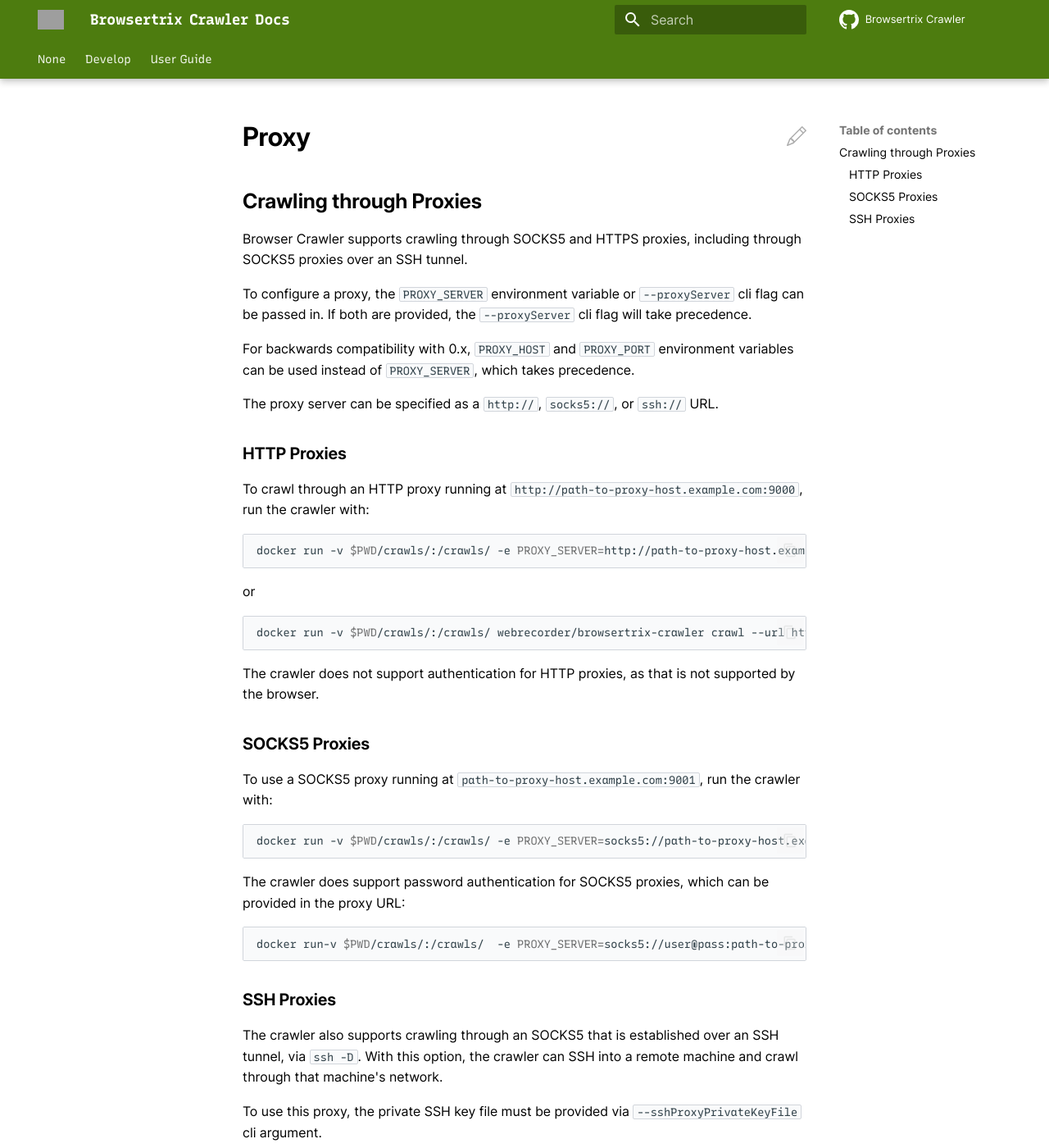
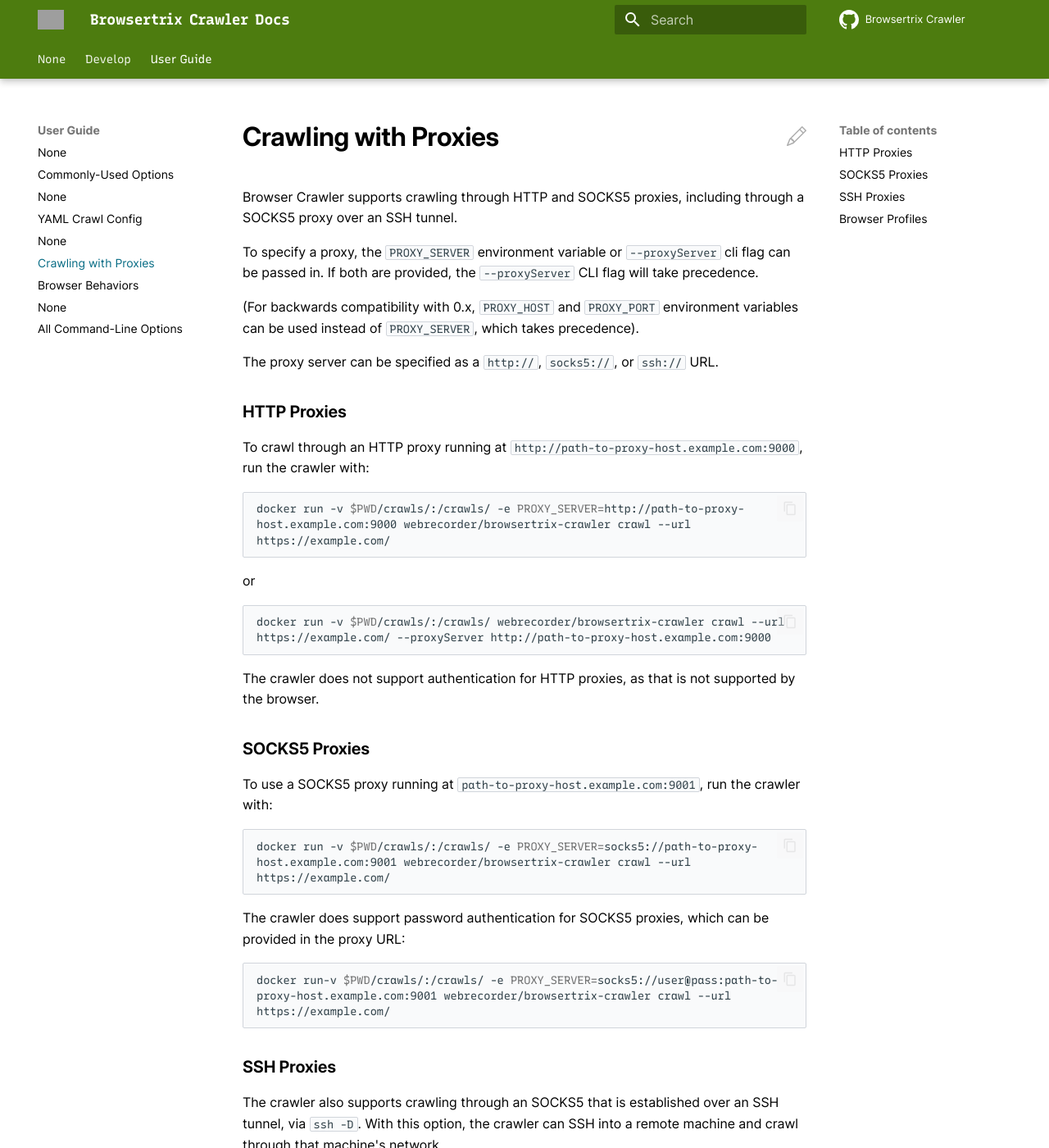
Before and after one commit to webrecorder/browsertrix-crawler, an MkDocs documentation site: the page built from docs/docs/user-guide/proxies.md, in a window 1280 px wide and 1400 px high. Shown: the whole window at 82% size. Built offline with MkDocs 1.6.1 and Material for MkDocs 9.7.7, drawn with Linux system fonts in a browser that asks for light colours; comment, search, counter and statistics services are not loaded; some of the changed text lies outside the part shown; grey boxes are pictures that could not be loaded.

Commit message:
docs: add proxies.md, add to user-guide in mkdocs, enable word-wrap for code blocks

````diff
--- a/docs/docs/stylesheets/extra.css
+++ b/docs/docs/stylesheets/extra.css
@@ -91,6 +91,8 @@
   border-width: 1px;
   border-color: #d1d5db;
   border-style: solid;
+
+  white-space : pre-wrap !important;
 }
 
 .md-typeset h1,
--- a/docs/docs/user-guide/proxy.md
+++ b/docs/docs/user-guide/proxies.md
@@ -1,12 +1,11 @@
-## Crawling through Proxies
+# Crawling with Proxies
+Browser Crawler supports crawling through HTTP and SOCKS5 proxies, including through a SOCKS5 proxy over an SSH tunnel.
 
-Browser Crawler supports crawling through SOCKS5 and HTTPS proxies, including through SOCKS5 proxies over an SSH tunnel.
+To specify a proxy, the `PROXY_SERVER` environment variable or `--proxyServer` cli flag can be passed in.
+If both are provided, the `--proxyServer` CLI flag will take precedence.
 
-To configure a proxy, the `PROXY_SERVER` environment variable or `--proxyServer` cli flag can be passed in.
-If both are provided, the `--proxyServer` cli flag will take precedence.
-
-For backwards compatibility with 0.x, `PROXY_HOST` and `PROXY_PORT` environment variables can be used instead of `PROXY_SERVER`,
-which takes precedence.
+(For backwards compatibility with 0.x, `PROXY_HOST` and `PROXY_PORT` environment variables can be used instead of `PROXY_SERVER`,
+which takes precedence).
 
 The proxy server can be specified as a `http://`, `socks5://`, or `ssh://` URL.
 
@@ -37,7 +36,7 @@
 The crawler does support password authentication for SOCKS5 proxies, which can be provided in the proxy URL:
 
 ```sh
-docker run-v $PWD/crawls/:/crawls/  -e PROXY_SERVER=socks5://user@pass:path-to-proxy-host.example.com:9001 webrecorder/browsertrix-crawler crawl --url https://example.com/
+docker run-v $PWD/crawls/:/crawls/ -e PROXY_SERVER=socks5://user@pass:path-to-proxy-host.example.com:9001 webrecorder/browsertrix-crawler crawl --url https://example.com/
 ```
 
 ### SSH Proxies
@@ -49,16 +48,16 @@
 
 The private key and public host key should be mounted as volumes into some path in the container.
 
-For example, to connect via SSH to host `path-to-ssh-host.example.com` as user `user`, run:
+For example, to connect via SSH to host `path-to-ssh-host.example.com` as user `user` with private key stored in `./my-proxy-private-key`, run:
 
 ```sh
 docker run -v $PWD/crawls/:/crawls/ -v $PWD/my-proxy-private-key:/tmp/private-key webrecorder/browsertrix-crawler crawl --url https://httpbin.org/ip --proxyServer ssh://user@path-to-ssh-host.example.com --sshProxyPrivateKeyFile /tmp/private-key
 ```
 
-To also provide the host public key (eg. `/known_hosts` file) for additional verification, run:
+To also provide the host public key (eg. `./known_hosts` file) for additional verification, run:
 
 ```sh
-docker run -v $PWD/crawls/:/crawls/ -v $PWD/my-proxy-private-key:/tmp/private-key -v $PWD/known_hosts:/tmp/public-host-key webrecorder/browsertrix-crawler crawl --url https://httpbin.org/ip --proxyServer ssh://user@path-to-ssh-host.example.com --sshProxyPrivateKeyFile /tmp/private-key --sshProxyKnownHostsFile /tmp/public-host-key
+docker run -v $PWD/crawls/:/crawls/ -v $PWD/my-proxy-private-key:/tmp/private-key -v $PWD/known_hosts:/tmp/known_hosts webrecorder/browsertrix-crawler crawl --url https://httpbin.org/ip --proxyServer ssh://user@path-to-ssh-host.example.com --sshProxyPrivateKeyFile /tmp/private-key --sshProxyKnownHostsFile /tmp/known_hosts
 ```
 
 The host key will only be checked if provided in a file via: `--sshProxyKnownHostsFile`.
@@ -69,4 +68,12 @@
 The SSH connection establishes a local port (9722 by default) which will forward inbound/outbound traffic through the remote proxy.
 The `autossh` utility is used to guard for ssh issues.
 
-SSH proxies support key-based authentication only, due to browser limitations.
+For SSH proxies, only key-based authentication is supposed.
+
+## Browser Profiles
+
+The above proxy settings also apply to [Browser Profile Creation](./browser-profiles), and browser profiles can also be created using proxies, eg:
+
+```sh
+docker run -p 6080:6080 -p 9223:9223 -v $PWD/crawls/profiles:/crawls/profiles -v $PWD/my-proxy-private-key:/tmp/private-key -v $PWD/known_hosts:/tmp/known_hosts webrecorder/browsertrix-crawler create-login-profile --url https://example.com/ --proxyServer ssh://user@path-to-ssh-host.example.com --sshProxyPrivateKeyFile /tmp/private-key --sshProxyKnownHostsFile /tmp/known_hosts
+```
--- a/docs/mkdocs.yml
+++ b/docs/mkdocs.yml
@@ -54,6 +54,7 @@
     - user-guide/crawl-scope.md
     - user-guide/yaml-config.md
     - user-guide/browser-profiles.md
+    - user-guide/proxies.md
     - user-guide/behaviors.md
     - user-guide/qa.md
     - user-guide/cli-options.md
````
